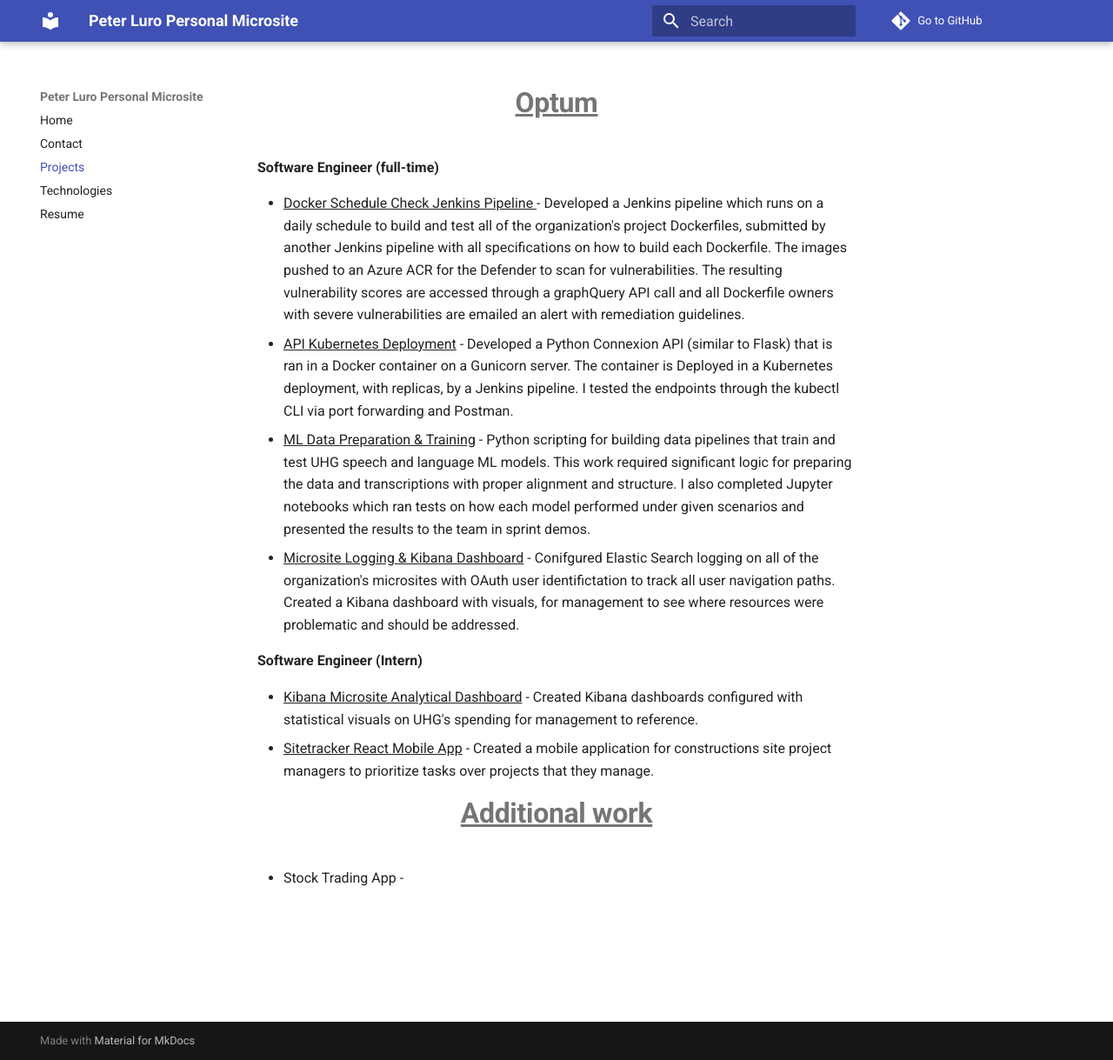
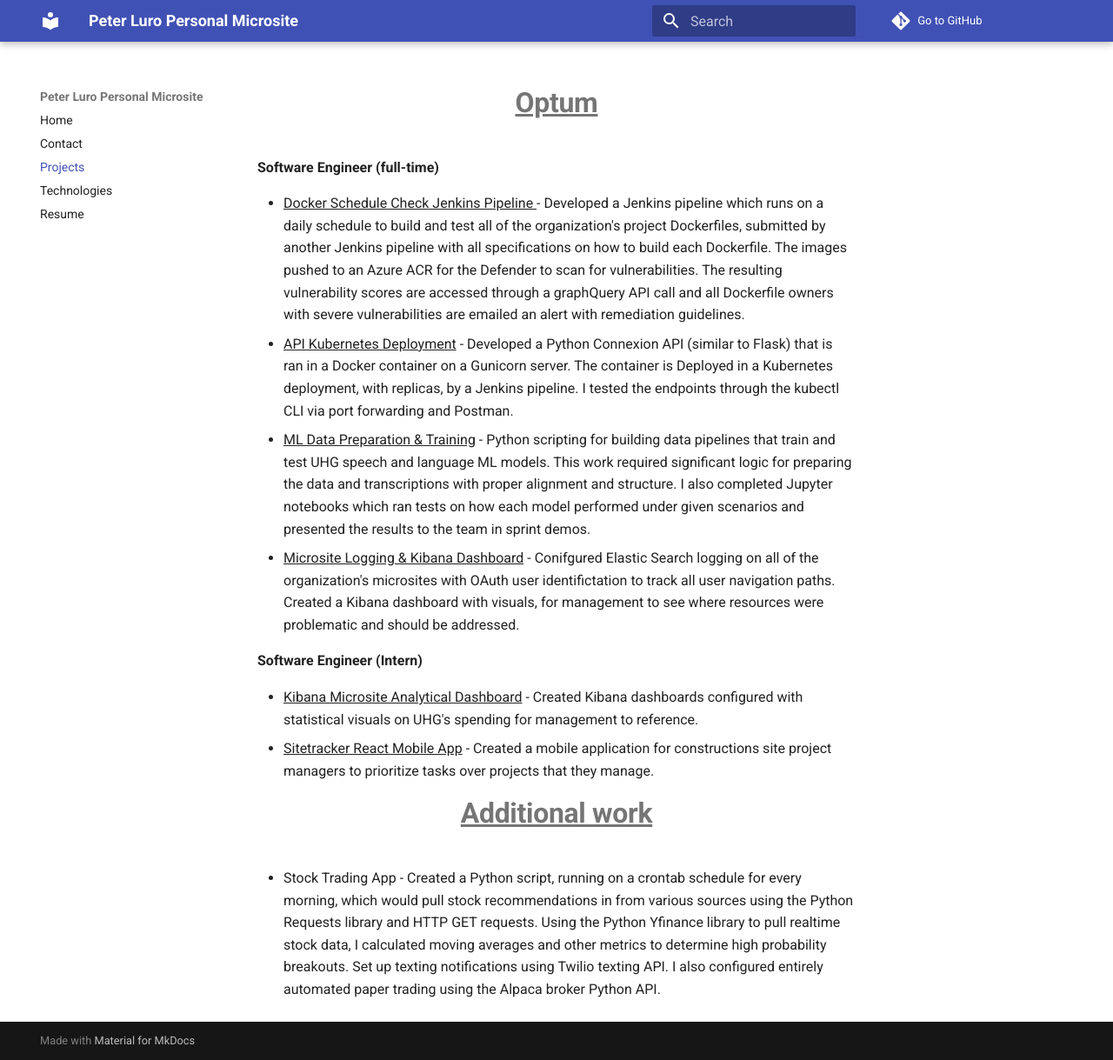
Before and after one commit to paluro567/personal-website, an MkDocs documentation site: the page built from docs/Projects.md, in a window 1280 px wide and 1219 px high. Shown: the whole window at 87% size. Built offline with MkDocs 1.6.1 and Material for MkDocs 9.7.7, drawn with Linux system fonts in a browser that asks for light colours; comment, search, counter and statistics services are not loaded.

Commit message:
adding content

```diff
--- a/docs/Projects.md
+++ b/docs/Projects.md
@@ -18,4 +18,4 @@
 
 # <center><b><u>Additional work</u></b></center>
 
-- Stock Trading App -
+- Stock Trading App - Created a Python script, running on a crontab schedule for every morning, which would pull stock recommendations in from various sources using the Python Requests library and HTTP GET requests. Using the Python Yfinance library to pull realtime stock data, I calculated moving averages and other metrics to determine high probability breakouts. Set up texting notifications using Twilio texting API. I also configured entirely automated paper trading using the Alpaca broker Python API.
```
Also changed, not shown: site/Projects/index.html, site/search/search_index.json, 1 other file.
